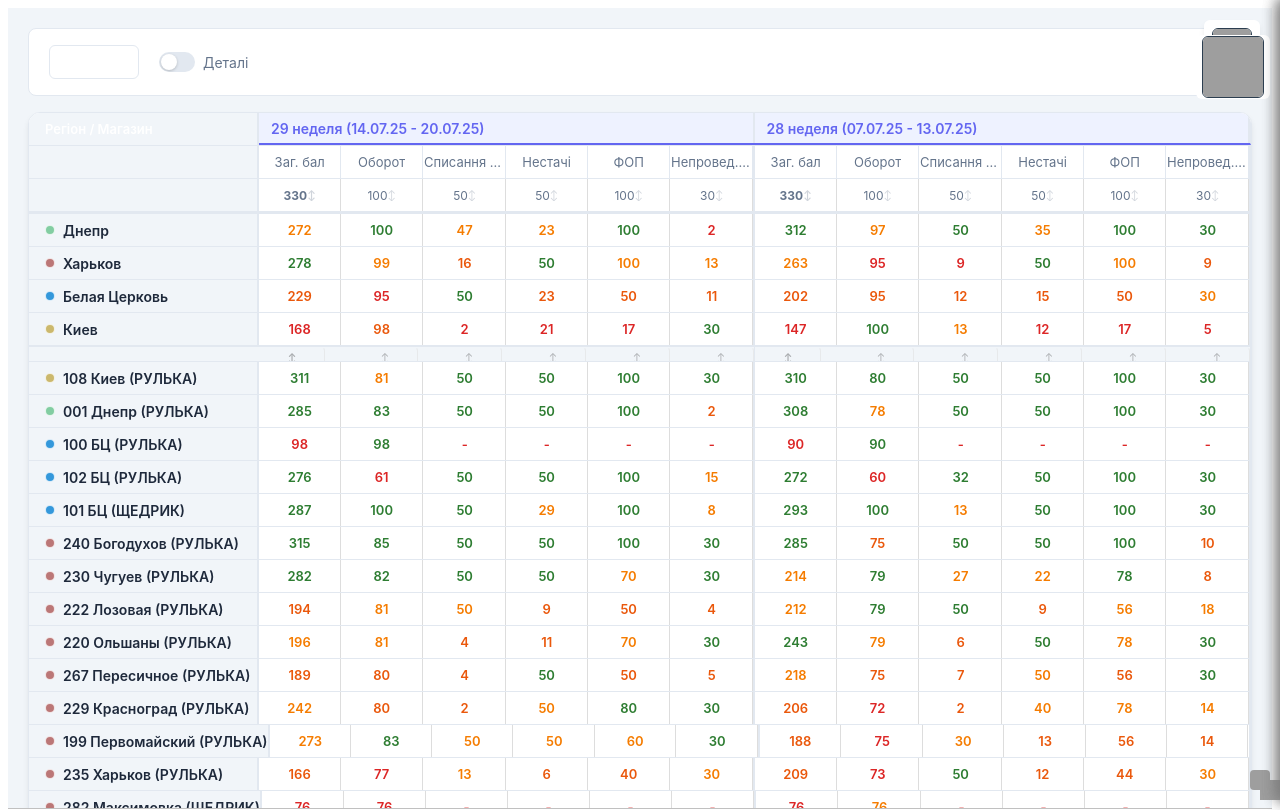
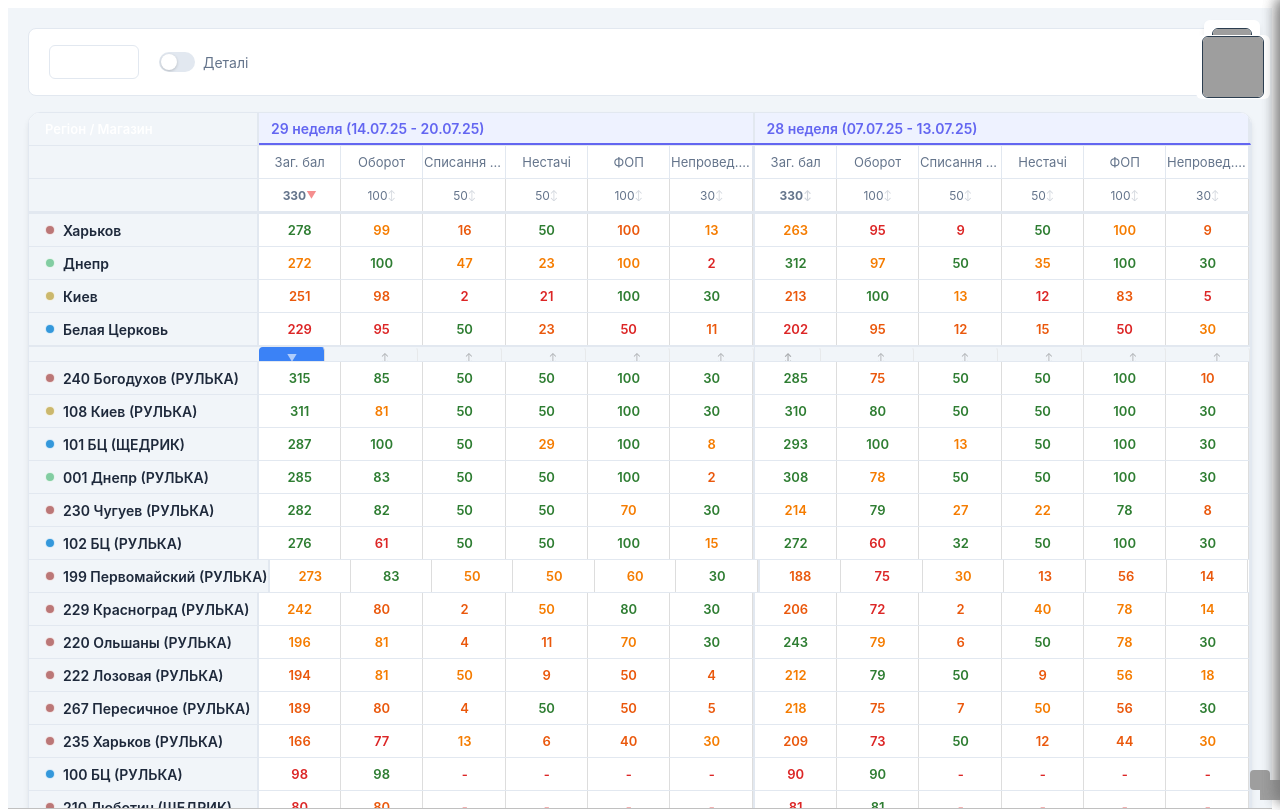
Before and after one commit to webdev1881/compass, a Vue app: page / in a window 1280 px wide. Shown: the top 810 px of the page. Built offline with nearby package versions, Linux system fonts and the light colour scheme; grey boxes are pictures that could not be loaded.

Commit message:
фывфывф

```diff
--- a/public/targets.json
+++ b/public/targets.json
@@ -30,7 +30,7 @@
     "1": {
       "losses": 0.0007,
       "shortages": 0.00018,
-      "fop": 0.003,
+      "fop": 0.012,
       "unprocessed": 0.0000008
     },
     "2": {
--- a/src/components/T.vue
+++ b/src/components/T.vue
@@ -115,6 +115,7 @@
                           @mouseenter="showTooltip($event, region, 'region', week.id, indicator.key)"
                           @mouseleave="hideTooltip" @mousemove="updateTooltipPosition">
                           {{ getRegionData(region, week.id, indicator.key) }}
+                          <!-- | {{ region.overallTotalScore }} -->
                         </div>
                       </div>
                     </div>
@@ -697,8 +698,8 @@ const changeColor = (color) => { selectedColor.value = color }
 const togglePalette = () => { isPaletteOpen.value = !isPaletteOpen.value }
 const closePalette = () => { isPaletteOpen.value = false }
 
-const regionSortBy = ref({ weekId: 2, columnKey: 'totalScore', direction: 'desc' })
-const storeSortBy = ref({ weekId: 2, columnKey: 'totalScore', direction: 'desc' })
+const regionSortBy = ref({ weekId: 'week_1', columnKey: 'totalScore', direction: 'desc' })
+const storeSortBy = ref({ weekId: 'week_1', columnKey: 'totalScore', direction: 'desc' })
 
 const indicatorGroups = computed(() => {
   const groups = [
@@ -1177,18 +1178,23 @@ const sortedRegions = computed(() => {
     if (region.weeklyData) {
       region.weeklyData.forEach(weekData => {
         totalScore += weekData.totalScore || 0
+        console.log(weekData);
       })
     }
     region.overallTotalScore = totalScore
   })
+
+
 
   sorted.sort((a, b) => {
     let aValue = 0
     let bValue = 0
 
     if (regionSortBy.value.columnKey === 'totalScore') {
-      aValue = a.overallTotalScore
-      bValue = b.overallTotalScore
+      // aValue = a.overallTotalScore
+      // bValue = b.overallTotalScore
+      aValue = getRegionIndicatorValue(a, regionSortBy.value.weekId, regionSortBy.value.columnKey)
+      bValue = getRegionIndicatorValue(b, regionSortBy.value.weekId, regionSortBy.value.columnKey)
     } else {
       aValue = getRegionIndicatorValue(a, regionSortBy.value.weekId, regionSortBy.value.columnKey)
       bValue = getRegionIndicatorValue(b, regionSortBy.value.weekId, regionSortBy.value.columnKey)
@@ -1197,9 +1203,9 @@ const sortedRegions = computed(() => {
     return regionSortBy.value.direction === 'desc' ? bValue - aValue : aValue - bValue
   })
 
-  sorted.forEach((region, index) => {
-    region.regionRank = index + 1
-  })
+  // sorted.forEach((region, index) => {
+  //   region.regionRank = index + 1
+  // })
 
   return sorted
 })
@@ -1839,7 +1845,7 @@ onMounted(() => {
       }
 
       &--group-header {
-        background: var(--odx-surface) !important;
+        // background: var(--odx-surface) !important;
         font-size: 13px !important;
         color: var(--odx-text-muted) !important;
         cursor: pointer !important;
```
